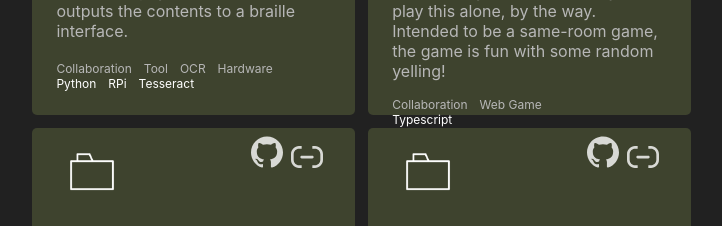
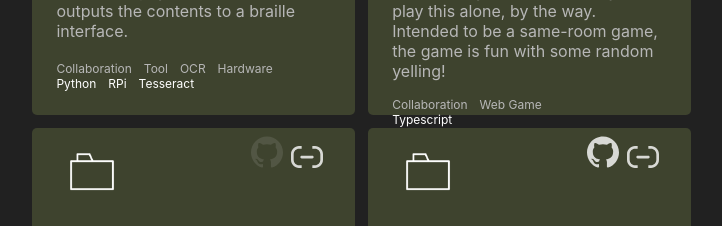
Before and after one commit to BenWong1097/site-v2, a React (Create React App) app: page / in a window 1280 px wide. Shown: the part 2580-2806 px from the top of the page, without its empty margins (166-888 px from the left). Built offline with nearby package versions, Linux system fonts and the light colour scheme; the HTML template or start-up script is replaced by a standard one.

Commit message:
Fixed inactive github project link

```diff
--- a/src/components/Project.js
+++ b/src/components/Project.js
@@ -17,7 +17,7 @@ export default function Project(props){
                         </a>
                         :
                         <span>
-                            <img className={demoClass} src="/github.svg" alt="Github Repo"/>
+                            <img className={githubClass} src="/github.svg" alt="Github Repo"/>
                         </span>
                     }
                     { proj.demo.length !== 0 ?
```
